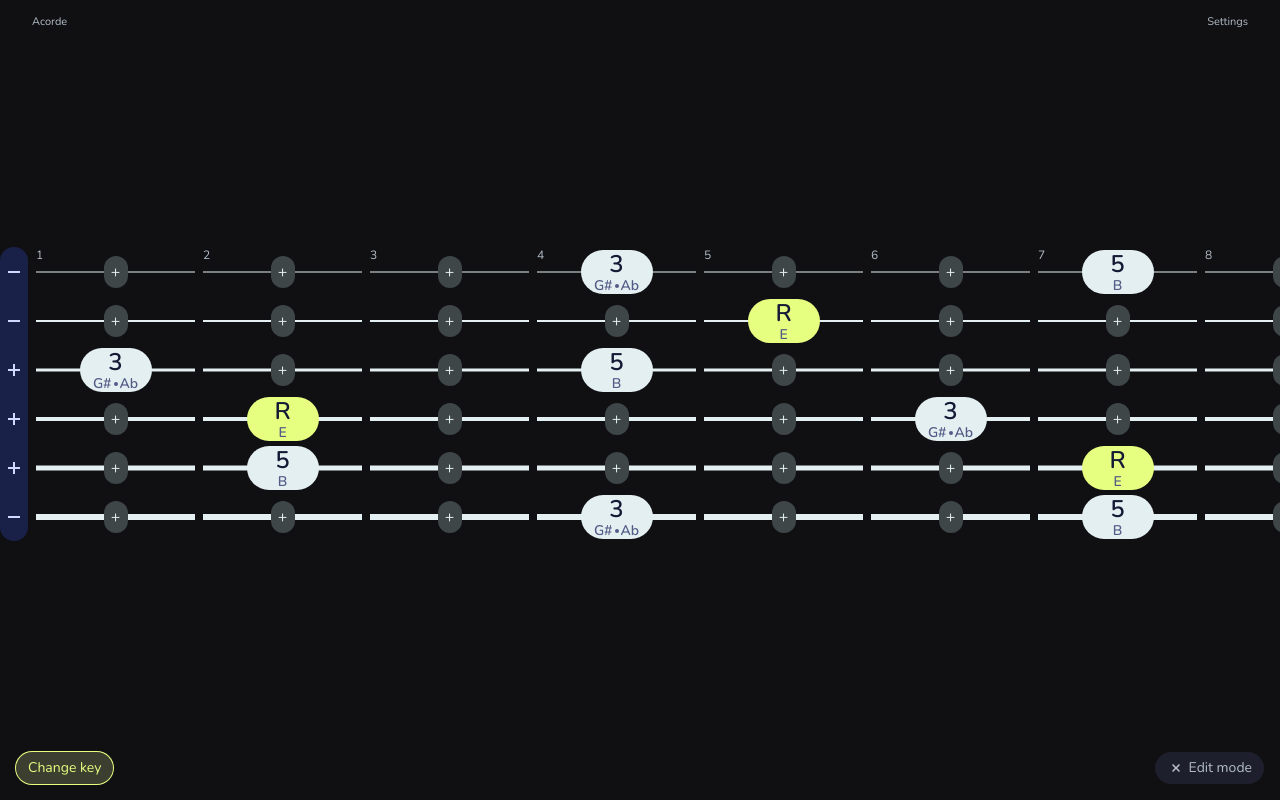
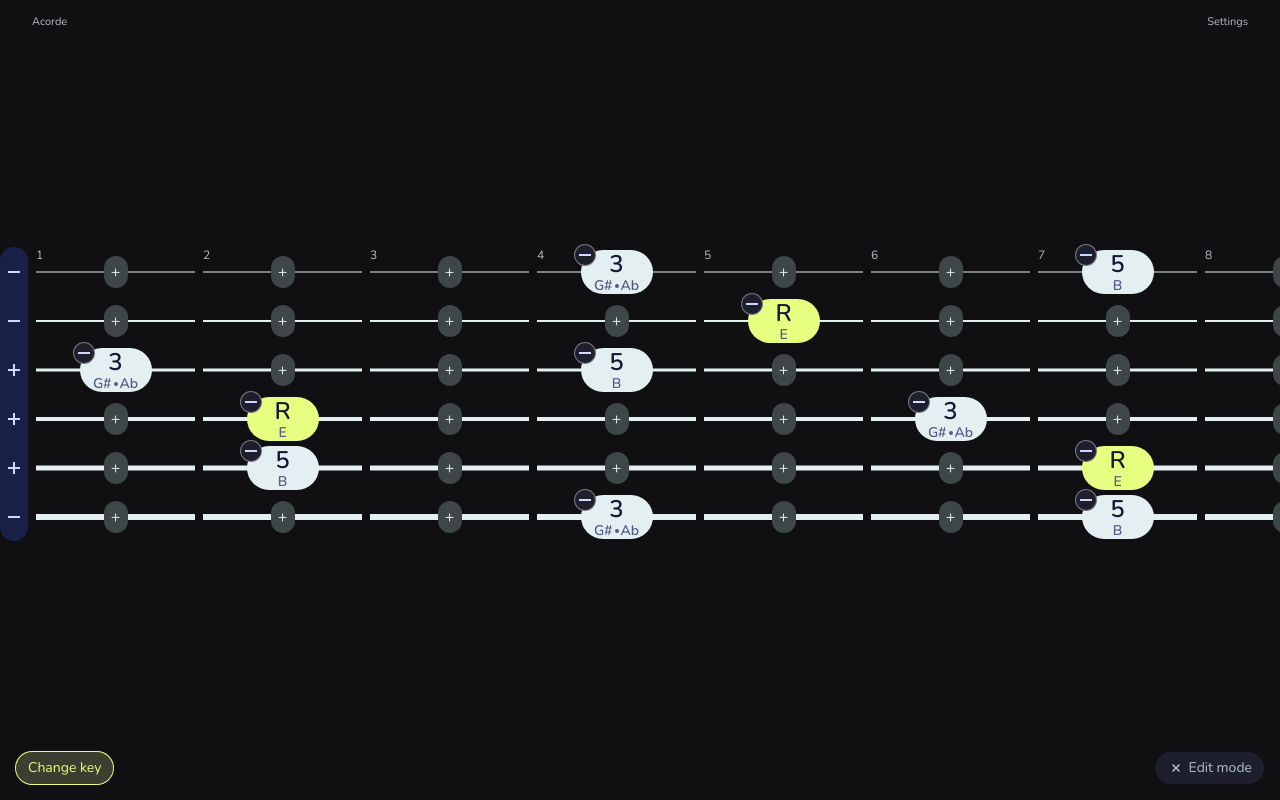
Before and after one commit to victorac/acordes, a Next.js app: page / in a window 1280 px wide. Both pictures are taken after a click on the button "Edit mode". Built offline with nearby package versions, Linux system fonts and the light colour scheme.

Commit message:
add edit mode functionality to Fret component, implement CloseNoteButton for note removal, and enhance Draggable component with touch-none class

```diff
--- a/components/Draggable.tsx
+++ b/components/Draggable.tsx
@@ -21,7 +21,7 @@ const Draggable: React.FC<DraggableProps> = ({ children, className, id }) => {
 
   return (
     <div
-      className={className}
+      className={`touch-none ${className}`}
       ref={setNodeRef}
       style={style}
       {...listeners}
--- a/components/Fret.tsx
+++ b/components/Fret.tsx
@@ -3,6 +3,23 @@ import React from "react";
 import Nut from "./Nut";
 import GridCell from "./GridCell";
 import Note from "./Note";
+
+interface CloseNoteButtonProps {
+  onClick: () => void;
+}
+
+const CloseNoteButton: React.FC<CloseNoteButtonProps> = ({ onClick }) => {
+  return (
+    <button
+      onClick={onClick}
+      className="absolute top-8 -left-2 sm:-top-2 sm:left-8 w-8 h-8 flex items-center justify-center z-[5000]"
+    >
+      <div className="w-5 h-5 rounded-full bg-[#1D1F2C] ring-[1px] ring-[#79747E] flex items-center justify-center">
+        <img src="/remove_nut.svg" alt="close" />
+      </div>
+    </button>
+  );
+};
 
 interface FirstFretProps {
   keyName: string;
@@ -64,7 +81,9 @@ interface FretProps {
   fretNumber: number;
   strings: number[];
   index: number;
-  onAddNote: (stringNum: number, caseNum: number) => void;
+  editMode: boolean;
+  onAddNote: (stringNum: number, fretNum: number) => void;
+  onRemoveNote: (stringNum: number, fretNum: number) => void;
 }
 
 const Fret: React.FC<FretProps> = ({
@@ -74,9 +93,12 @@ const Fret: React.FC<FretProps> = ({
   fretNumber,
   index,
   strings,
+  editMode,
   onAddNote,
+  onRemoveNote,
 }) => {
   const id = `fret-${fretNumber}-${index}`;
+
   return (
     <div id={id} className="flex sm:flex-col relative">
       {strings.map((stringNum) => (
@@ -99,14 +121,29 @@ const Fret: React.FC<FretProps> = ({
               keyName
             );
             const noteId = `note-${stringNum}-${fretNumber}-${index}`;
+            function handleCloseNote() {
+              onRemoveNote(stringNum, fretNumber);
+            }
             return (
+              <>
                 <Note
                   key={noteId}
                   id={noteId}
                   interval={interval}
                   noteName={noteName}
                   state={noteStatus}
+                  stringNumber={stringNum}
+                  fretNumber={fretNumber}
+                  editMode={editMode}
                 />
+
+                {editMode && noteStatus !== "dragging" && (
+                  <CloseNoteButton
+                    key={`${noteId}-close`}
+                    onClick={handleCloseNote}
+                  />
+                )}
+              </>
             );
           })()}
         </GridCell>
--- a/components/Neck.tsx
+++ b/components/Neck.tsx
@@ -1,6 +1,12 @@
 "use client";
 import React, { useState, useLayoutEffect } from "react";
-import { DragEndEvent, DragStartEvent } from "@dnd-kit/core";
+import {
+  DragEndEvent,
+  DragStartEvent,
+  PointerSensor,
+  useSensor,
+  useSensors,
+} from "@dnd-kit/core";
 import useScreenSize from "@/hooks/useScreenSize";
 import { restrictToFirstScrollableAncestor } from "@dnd-kit/modifiers";
 import { DndContext } from "@dnd-kit/core";
@@ -26,6 +32,14 @@ const Neck: React.FC<NeckProps> = ({
   tunning,
   editMode,
 }) => {
+  const pointerSensor = useSensor(PointerSensor, {
+    activationConstraint: {
+      delay: 30,
+      tolerance: 5,
+    },
+  });
+  const sensors = useSensors(pointerSensor);
+
   const [frets, setFrets] = useState(
     Array.from(
       { length: CASES_WINDOW_SIZE * 3 },
@@ -34,11 +48,12 @@ const Neck: React.FC<NeckProps> = ({
   );
   const [isClient, setIsClient] = useState(false);
   const isSmallScreen = useScreenSize();
-  const strings = isSmallScreen ? [6, 5, 4, 3, 2, 1] : [1, 2, 3, 4, 5, 6];
 
   useLayoutEffect(() => {
     setIsClient(true);
   }, []);
+
+  const strings = isSmallScreen ? [6, 5, 4, 3, 2, 1] : [1, 2, 3, 4, 5, 6];
 
   function handleAddNote(stringNum: number, caseNum: number) {
     setNeckIntervals((prev) => {
@@ -49,6 +64,14 @@ const Neck: React.FC<NeckProps> = ({
         ...prev,
         [id]: "idle",
       };
+    });
+  }
+
+  function handleRemoveNote(stringNum: number, caseNum: number) {
+    setNeckIntervals((prev) => {
+      const newNeck = { ...prev };
+      delete newNeck[`${stringNum}-${caseNum}`];
+      return newNeck;
     });
   }
 
@@ -168,6 +191,7 @@ const Neck: React.FC<NeckProps> = ({
       onDragStart={handleDragStart}
       onDragEnd={handleDragEnd}
       modifiers={[restrictToFirstScrollableAncestor]}
+      sensors={sensors}
     >
       <div
         onScroll={handleScroll}
@@ -210,7 +234,9 @@ const Neck: React.FC<NeckProps> = ({
                 keyName={keyName}
                 tunning={tunning}
                 strings={strings}
+                editMode={editMode}
                 onAddNote={handleAddNote}
+                onRemoveNote={handleRemoveNote}
                 neckIntervals={neckIntervals}
               />
             );
--- a/components/Note.tsx
+++ b/components/Note.tsx
@@ -8,19 +8,27 @@ interface NoteProps {
   interval: string;
   noteName: string;
   state: string;
+  stringNumber: number;
+  fretNumber: number;
+  editMode: boolean;
 }
 
-const Note: React.FC<NoteProps> = ({ id, interval, noteName, state }) => {
+const Note: React.FC<NoteProps> = ({
+  id,
+  interval,
+  noteName,
+  state,
+}) => {
+
   return (
     <Draggable
       id={id}
-      className="w-[44px] h-[72px] sm:w-[72px] sm:h-[44px] flex"
+      className="w-[44px] h-[72px] sm:w-[72px] sm:h-[44px] flex relative"
     >
       <div
         id={id}
         className={`
         select-none
-        touch-none
         w-full h-full rounded-[200px] p-1
         flex flex-col items-center justify-center
         ${interval === "R" ? "bg-[#E6FF81]" : "bg-[#E3EFF1]"}
```
Lines whose indentation alone changed are shown as unchanged.
